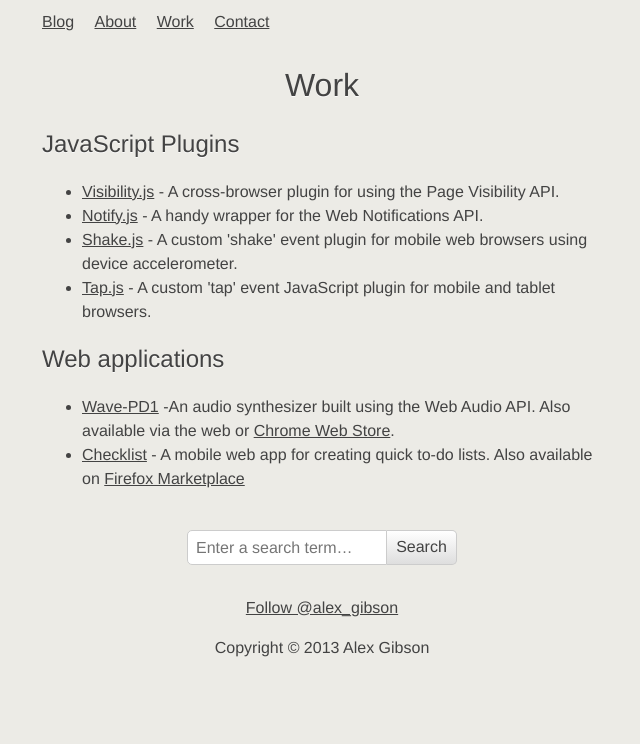
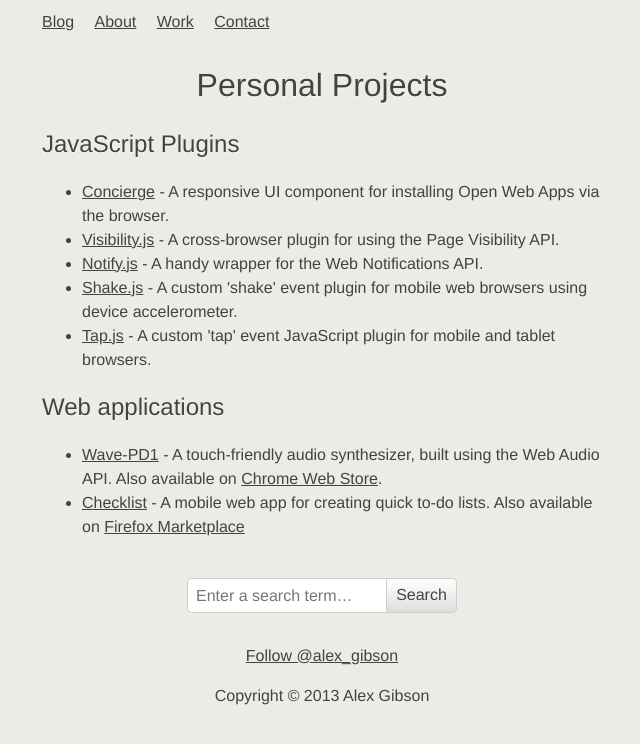
Before and after one commit to alexgibson/alxgbsn.co.uk, a Jekyll site: the page built from work/index.html, in a window 1280 px wide. Shown: the top 744 px of the page, without its empty margins (318-958 px from the left). Built offline with Jekyll 4.4.1, drawn with Linux system fonts in a browser that asks for light colours; Markdown is read by kramdown in place of the engine named in the settings; comment, search, counter and statistics services are not loaded.

Commit message:
Update project list

```diff
--- a/work/index.html
+++ b/work/index.html
@@ -1,8 +1,8 @@
 ---
 layout: layout
-title: Work
+title: Personal Projects
 titleinfo: Open source projects by Alex Gibson
-desc: A list of recent project work, including open source JavaScript plugins and web apps.
+desc: A list of personal project work, including open source JavaScript plugins and web apps.
 ---
 
 <section role="main">
@@ -10,6 +10,9 @@
     <section>
         <h2>JavaScript Plugins</h2>
         <ul>
+            <li>
+                <a href="https://github.com/alexgibson/concierge">Concierge</a> - A responsive UI component for installing Open Web Apps via the browser.
+            </li>
             <li>
                 <a href="https://github.com/alexgibson/visibility.js">Visibility.js</a> - A cross-browser plugin for using the Page Visibility API.
             </li>
@@ -29,7 +32,7 @@
         <h2>Web applications</h2>
         <ul>
             <li>
-                <a href="http://alxgbsn.co.uk/wavepad">Wave-PD1</a> -An audio synthesizer built using the Web Audio API. Also available via the web or <a href="https://chrome.google.com/webstore/detail/wave-pd1/mlfpecdpefobbgcdgdllmgcaldilandl">Chrome Web Store</a>.
+                <a href="http://alxgbsn.co.uk/wavepad">Wave-PD1</a> - A touch-friendly audio synthesizer, built using the Web Audio API. Also available on <a href="https://chrome.google.com/webstore/detail/wave-pd1/mlfpecdpefobbgcdgdllmgcaldilandl">Chrome Web Store</a>.
             <li>
                 <a href="http://alxgbsn.co.uk/checklist">Checklist</a> - A mobile web app for creating quick to-do lists. Also available on <a href="https://marketplace.firefox.com/app/checklist/">Firefox Marketplace</a>
             </li>
```
Also changed, not shown: 3 other files.
